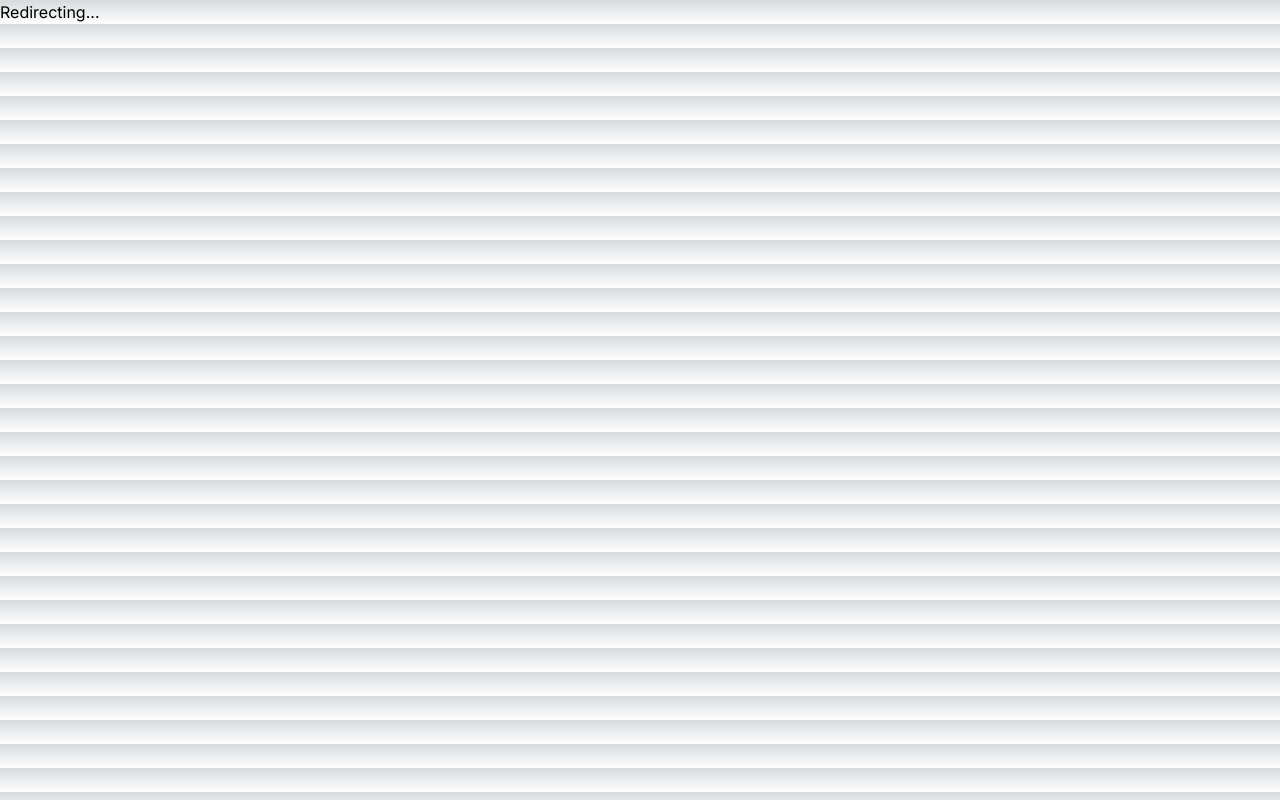
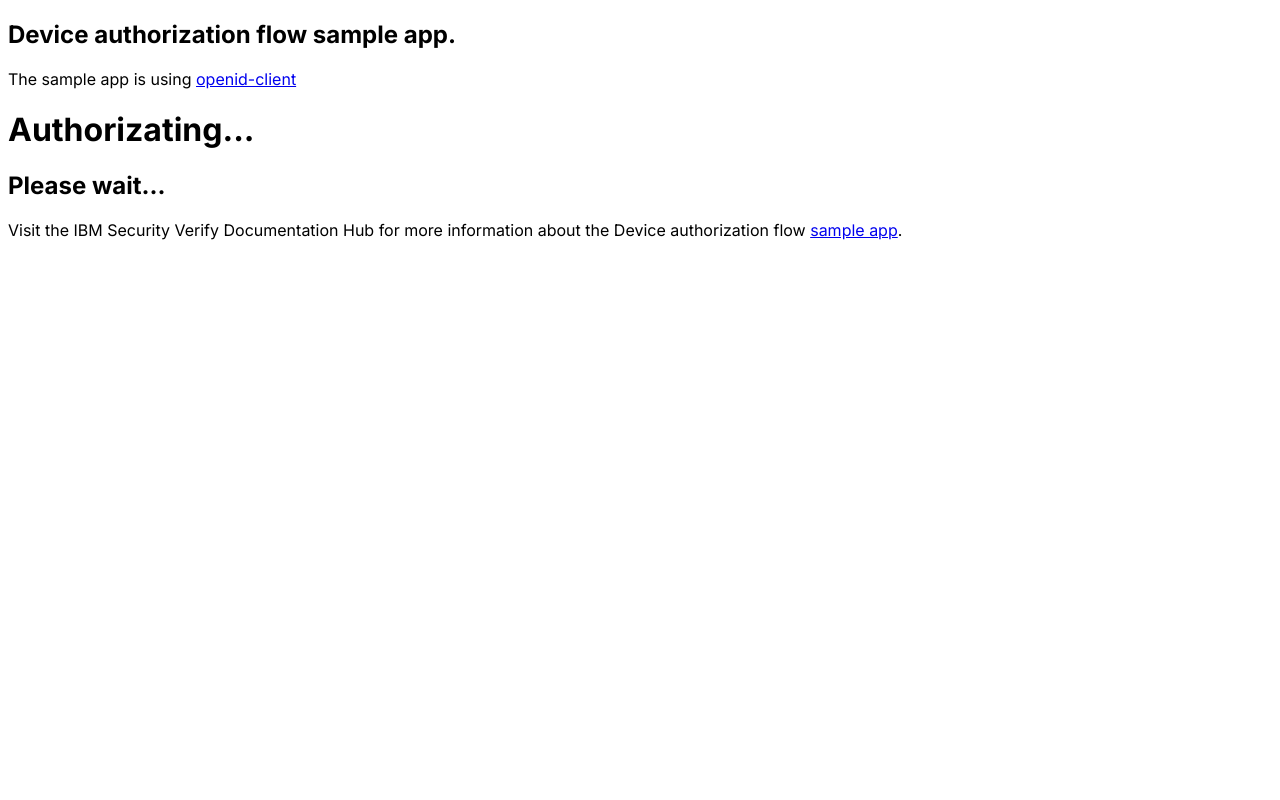
Before and after one commit to ygygy2022/developer-portal-sample-apps, a Next.js app in the folder pkce-sample-app/: page /redirect in a window 1280 px wide. Built offline with nearby package versions, Linux system fonts and the light colour scheme; no server answers.

Commit message:
PKCE add footer and navbar

```diff
--- /dev/null
+++ b/pkce-sample-app/app/components/Footer.jsx
@@ -0,0 +1,13 @@
+import Link from "next/link"
+export default function Navbar(){
+    return(
+    <nav>
+        <footer>
+            <p>Visit the IBM Security Verify Documentation Hub for more information about the Device authorization flow <Link
+            href="https://docs.verify.ibm.com/verify/docs/developer-portal">
+                sample app</Link>.
+            </p>
+        </footer>
+    </nav>
+    )
+}
--- /dev/null
+++ b/pkce-sample-app/app/components/Navbar.jsx
@@ -0,0 +1,13 @@
+import Link from "next/link"
+export default function Navbar(){
+    return(
+    <nav>
+        <h1>Device authorization flow sample app.</h1>
+        <p>The sample app is using <Link
+        href="https://www.npmjs.com/package/openid-client?activeTab=readme">
+            openid-client
+            </Link>
+        </p>
+    </nav>
+    )
+}
--- a/pkce-sample-app/app/layout.tsx
+++ b/pkce-sample-app/app/layout.tsx
@@ -1,13 +1,18 @@
-import "./globals.css";
+//import "./globals.css";
 import type { Metadata } from "next";
 import { Inter } from "next/font/google";
-
 const inter = Inter({ subsets: ["latin"] });
 
+// components
+import Navbar from "./components/Navbar"
+import Footer from "./components/Footer"
+
+//
 export const metadata: Metadata = {
   title: "Create Next App",
   description: "Generated by create next app",
 };
+
 
 export default function RootLayout({
   children,
@@ -16,7 +21,13 @@
 }) {
   return (
     <html lang="en">
-      <body className={inter.className}>{children}</body>
+      <body className={inter.className}>
+        <>
+        <Navbar></ Navbar>
+        <main>{children}</main>
+        <Footer></Footer>
+        </>
+      </body>
     </html>
   );
 }
--- a/pkce-sample-app/app/redirect/page.tsx
+++ b/pkce-sample-app/app/redirect/page.tsx
@@ -24,5 +24,10 @@
     fetchAuth();
   }, [code]);
 
-  return <div>Redirecting...</div>;
+  return(
+  <div>
+    <h1>Authorizating...</h1>
+    <h2>Please wait...</h2>
+  </div>
+  );
 }
```
Also changed, not shown: 2 other files (tests, documents, lock files or other folders).
